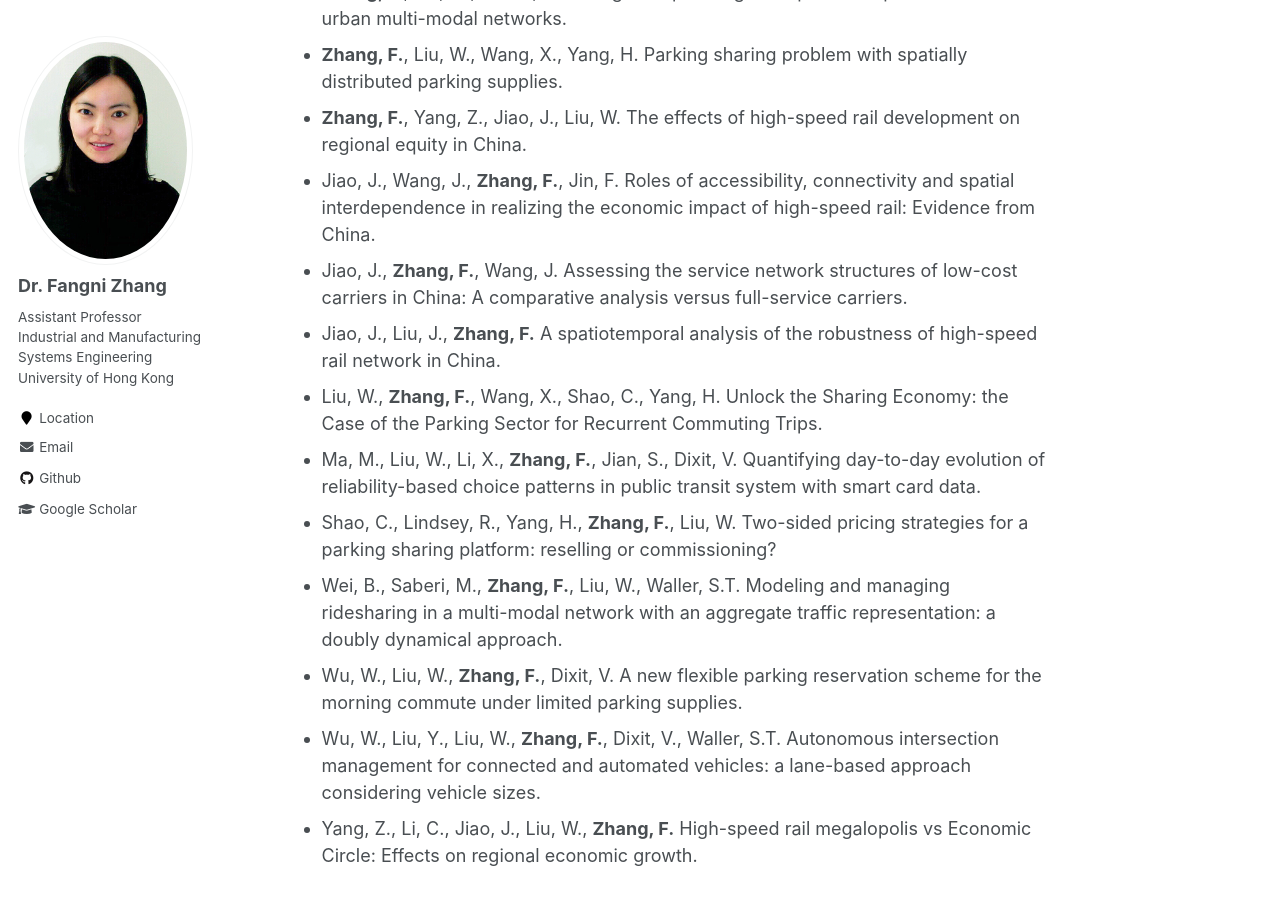
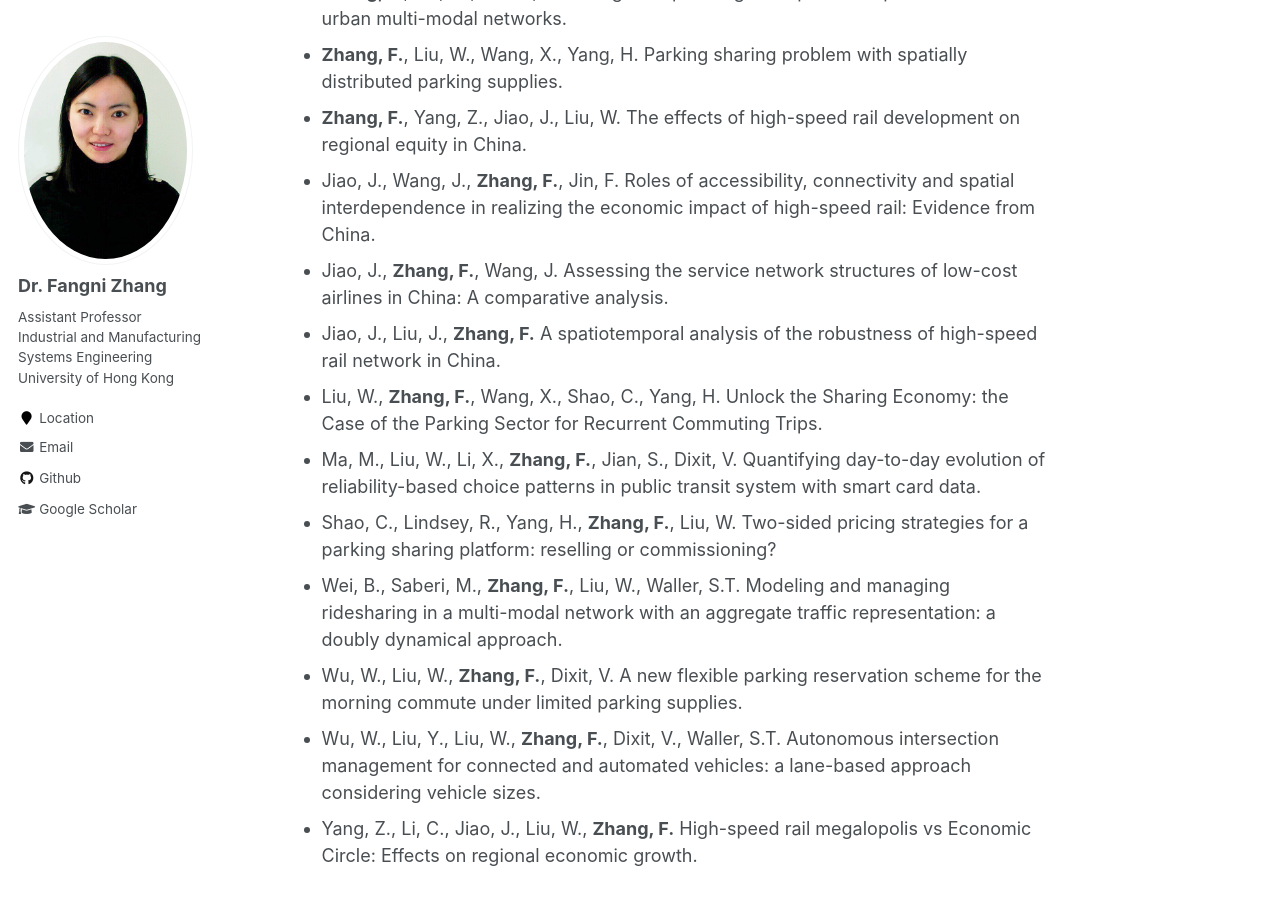
Before and after one commit to fangnizhang/fangnizhang.github.io, a Jekyll site: the page built from _pages/research.md, in a window 1280 px wide and 900 px high, scrolled down 410 px. Built offline with Jekyll 4.4.1, drawn with Linux system fonts in a browser that asks for light colours.

Commit message:
Update research.md

```diff
--- a/_pages/research.md
+++ b/_pages/research.md
@@ -12,7 +12,7 @@ Selected working papers
 * **Zhang, F.**, Liu, W., Wang, X., Yang, H. Parking sharing problem with spatially distributed parking supplies.
 * **Zhang, F.**, Yang, Z., Jiao, J., Liu, W. The effects of high-speed rail development on regional equity in China.
 * Jiao, J., Wang, J., **Zhang, F.**, Jin, F. Roles of accessibility, connectivity and spatial interdependence in realizing the economic impact of high-speed rail: Evidence from China.
-* Jiao, J., **Zhang, F.**, Wang, J. Assessing the service network structures of low-cost carriers in China: A comparative analysis versus full-service carriers.
+* Jiao, J., **Zhang, F.**, Wang, J. Assessing the service network structures of low-cost airlines in China: A comparative analysis.
 * Jiao, J., Liu, J., **Zhang, F.** A spatiotemporal analysis of the robustness of high-speed rail network in China.
 * Liu, W., **Zhang, F.**, Wang, X., Shao, C., Yang, H. Unlock the Sharing Economy: the Case of the Parking Sector for Recurrent Commuting Trips.
 * Ma, M., Liu, W., Li, X., **Zhang, F.**, Jian, S., Dixit, V. Quantifying day-to-day evolution of reliability-based choice patterns in public transit system with smart card data.
```
